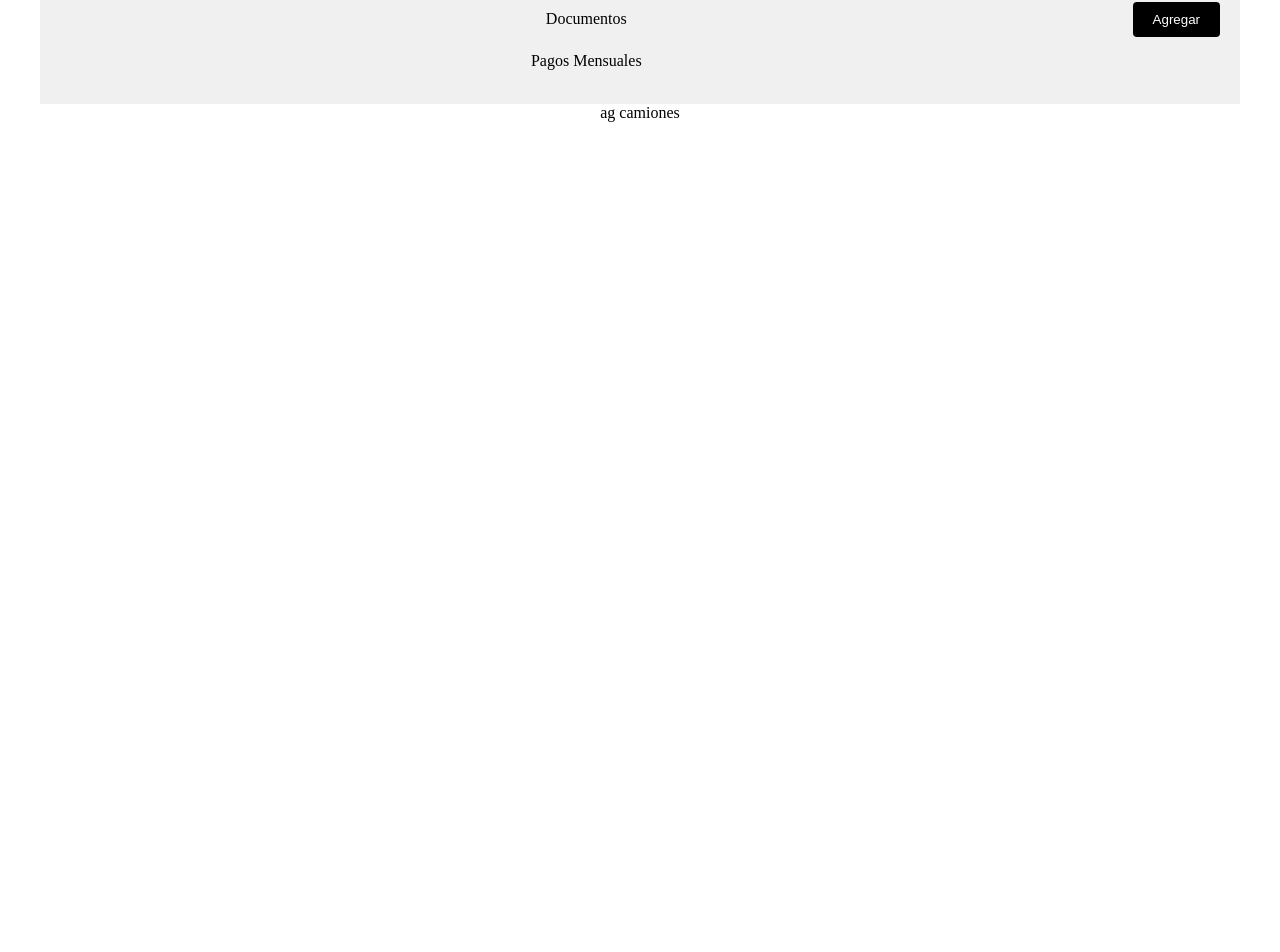
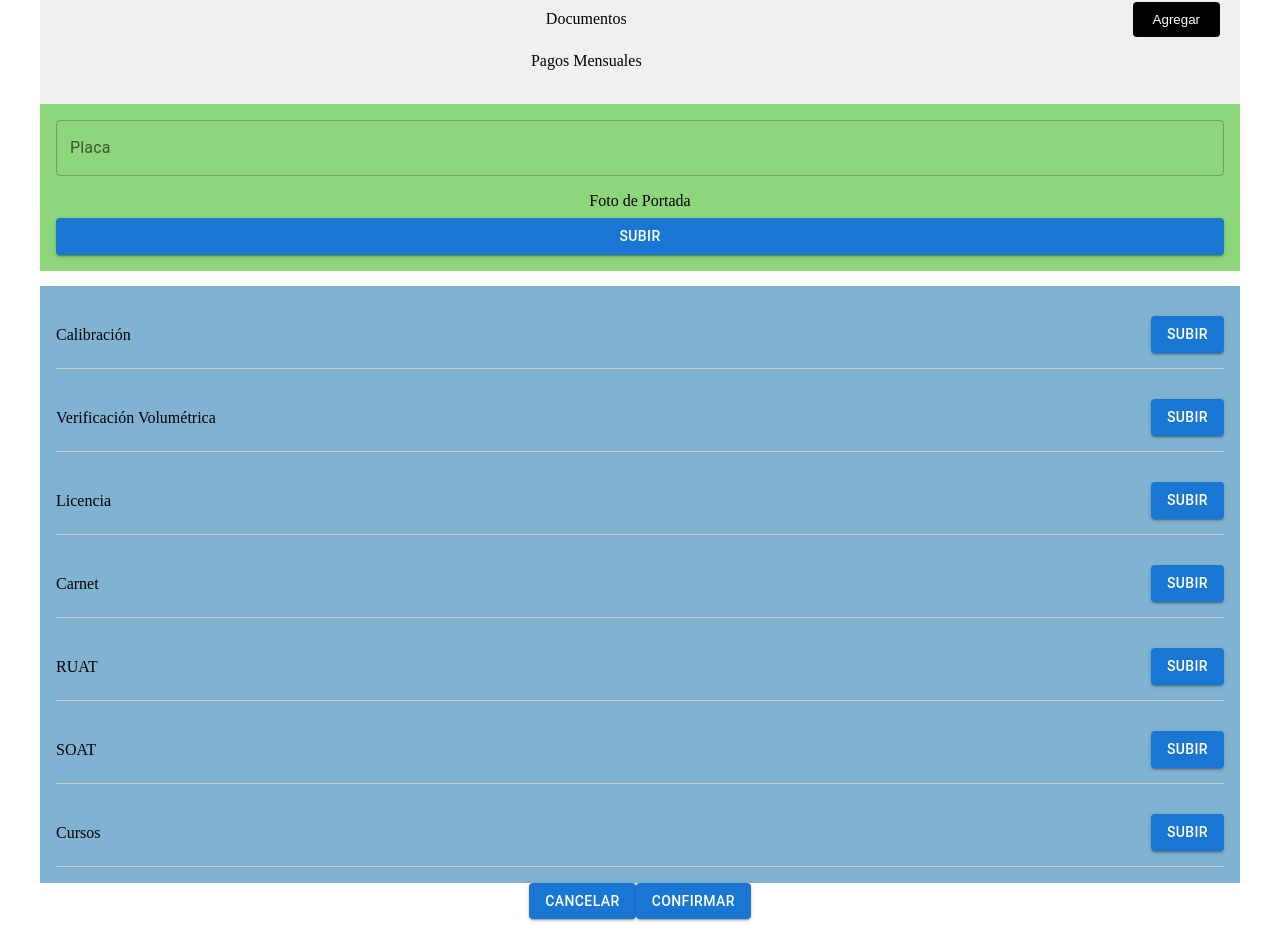
Before and after one commit to Ogreaggressive/CamionesRepo, a React (Vite) app: page /agregarcamiones in a window 1280 px wide. Shown: the part 186-1138 px from the top of the page. Before the commit the page ends 800 px from the top, so only its background shows below. Built offline with nearby package versions, Linux system fonts and the light colour scheme.

Commit message:
agregando nuevo camion form

```diff
--- /dev/null
+++ b/src/components/inventario/camiones/formAgregarCamion.jsx
@@ -0,0 +1,95 @@
+import React from 'react';
+import TextField from '@mui/material/TextField';
+import Button from '@mui/material/Button';
+import useStyles from './formAgregarCamionStyles';
+import { useNavigate } from 'react-router-dom';
+
+const FormAgregarCamion = () => {
+  const classes = useStyles();
+  const navigate = useNavigate();
+
+  // Función para redirigir a /inventario
+  const redirectToInventario = () => {
+    navigate('/inventario');
+  };
+  return (
+    <div className={classes.formContainer}>
+      <div className={classes.greenBox}>
+        <TextField
+          label="Placa"
+          variant="outlined"
+          className={classes.textInput}
+        />
+        <div className={classes.imageUpload}>
+          <label>Foto de Portada</label>
+          <Button variant="contained" className={classes.uploadButton}>
+            Subir
+          </Button>
+        </div>
+      </div>
+
+      <div className={classes.blueBox}>
+        <div className={classes.textBlock}>
+            <p>Calibración</p>
+            <Button variant="contained" className={classes.button}>
+            Subir
+            </Button>
+        </div>
+        <div className={classes.textBlock}>
+            <p>Verificación Volumétrica</p>
+            <Button variant="contained" className={classes.button}>
+            Subir
+            </Button>
+        </div>
+        <div className={classes.textBlock}>
+            <p>Licencia</p>
+            <Button variant="contained" className={classes.button}>
+            Subir
+            </Button>
+        </div>
+        <div className={classes.textBlock}>
+            <p>Carnet</p>
+            <Button variant="contained" className={classes.button}>
+            Subir
+            </Button>
+        </div>
+        <div className={classes.textBlock}>
+            <p>RUAT</p>
+            <Button variant="contained" className={classes.button}>
+            Subir
+            </Button>
+        </div>
+        <div className={classes.textBlock}>
+            <p>SOAT</p>
+            <Button variant="contained" className={classes.button}>
+            Subir
+            </Button>
+        </div>
+        <div className={classes.textBlock}>
+            <p>Cursos</p>
+            <Button variant="contained" className={classes.button}>
+            Subir
+            </Button>
+        </div>
+        </div>
+        <div className={classes.buttons}>
+        <Button
+          variant="contained"
+          className={classes.cancelButton}
+          onClick={redirectToInventario}
+        >
+          Cancelar
+        </Button>
+        <Button
+          variant="contained"
+          color="primary"
+          onClick={redirectToInventario}
+        >
+          Confirmar
+        </Button>
+      </div>
+    </div>
+  );
+};
+
+export default FormAgregarCamion;
--- /dev/null
+++ b/src/components/inventario/camiones/formAgregarCamionStyles.js
@@ -0,0 +1,48 @@
+import { makeStyles } from '@mui/styles';
+
+const useStyles = makeStyles((theme) => ({
+  greenBox: {
+    background: '#8dd67c', // Verde
+    padding: '16px',
+    display: 'flex',
+    flexDirection: 'column',
+    gap: '16px',
+    marginBottom: '15px',
+  },
+  blueBox: {
+    background: '#80b3d1', // Azul
+    padding: '16px',
+    display: 'flex',
+    flexDirection: 'column',
+    gap: '16px',
+  },
+  textInput: {
+    width: '100%',
+  },
+  imageUpload: {
+    display: 'flex',
+    flexDirection: 'column',
+    gap: '8px',
+  },
+  uploadButton: {
+    background: '#9C27B0', // Violeta
+  },
+  button: {
+    background: '#4CAF50', // Verde
+  },
+  cancelButton: {
+    background: '#F44336', // Rojo
+  },
+  textBlock: {
+    display: 'flex',
+    justifyContent: 'space-between',
+    alignItems: 'center',
+    borderBottom: '1px solid #ccc',
+    padding: '8px 0',
+  },
+  formContainer: {
+    maxWidth: '100vw',
+  },
+}));
+
+export default useStyles;
--- a/src/pages/agregarCamion.jsx
+++ b/src/pages/agregarCamion.jsx
@@ -1,13 +1,14 @@
 import React from 'react';
 import TopNavigationBar from '../components/menu/topNavigationBar'
 import InventarioMenu from '../components/inventario/inventarioMenu';
+import FormAgregarCamion from '../components/inventario/camiones/formAgregarCamion';
 
 const AgregarCamion = () => {
   return (
     <div>
     <TopNavigationBar />
     <InventarioMenu />
-    ag camiones
+    <FormAgregarCamion/>
     </div>
   );
 }
```
